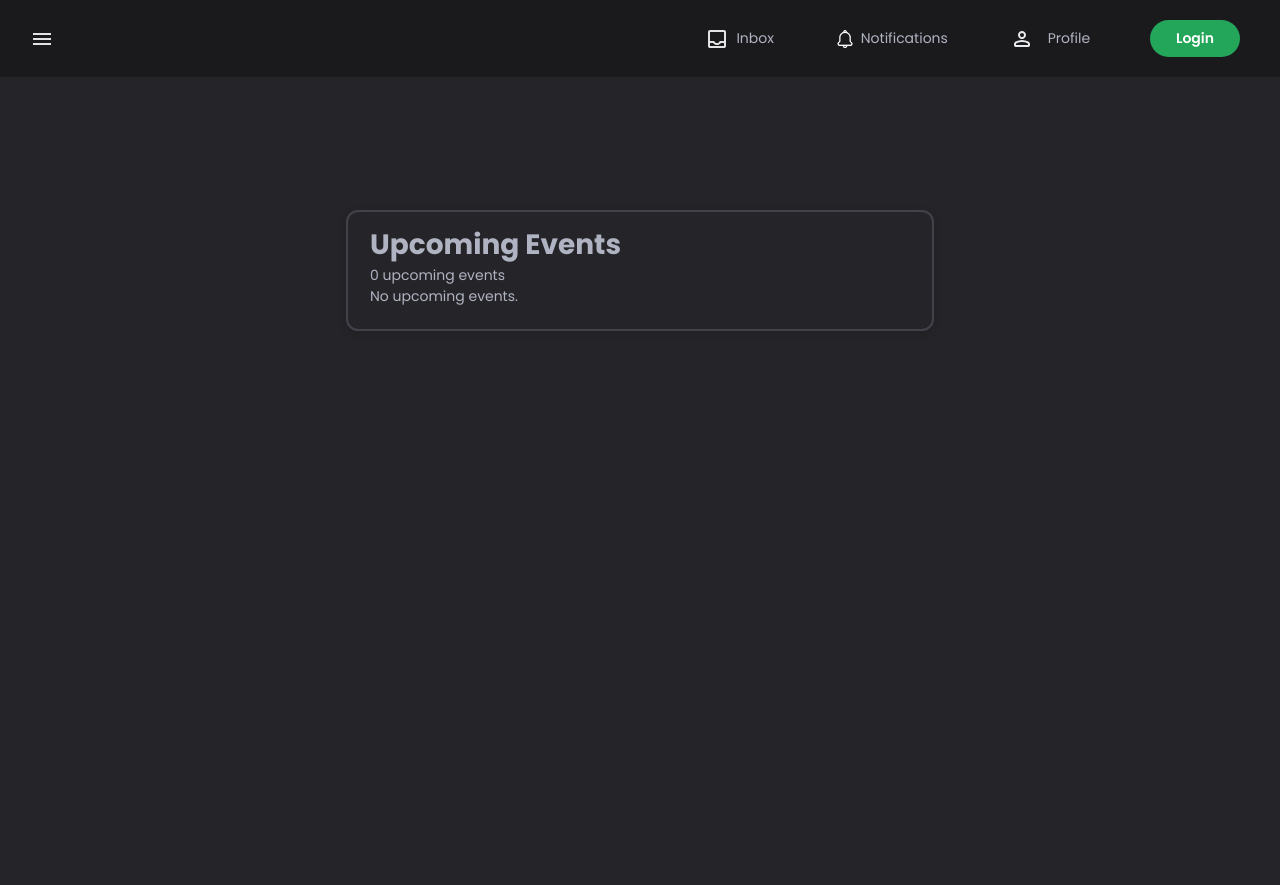
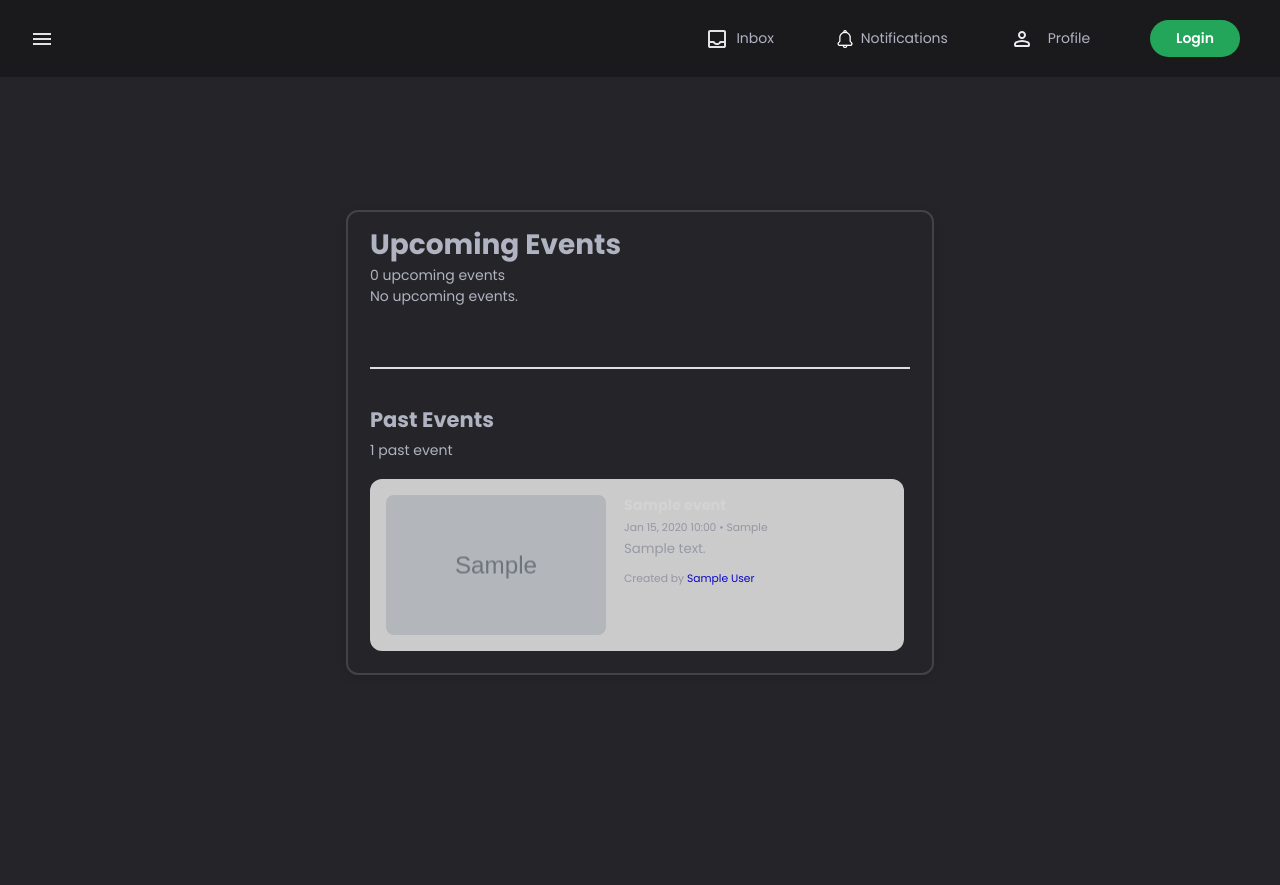
Before and after one commit to Visxal6/Project-B-24, a Django app: page /leaderboard/events-list/ in a window 1280 px wide. Before the commit the page ends 331 px from the top, so only its background shows below. Run offline with Django 5.2, Linux system fonts and the light colour scheme; tables that the repository leaves empty hold one stand-in row (values such as "Sample post"); grey boxes marked "Sample" are stand-in pictures.

Commit message:
displays past events on event page

```diff
--- a/leaderboard/templates/leaderboard/events_list.html
+++ b/leaderboard/templates/leaderboard/events_list.html
@@ -12,12 +12,12 @@
     <h1 class="task-header">Upcoming Events</h1>
 
     <div class="task-summary">
-      <p style="padding-top: 10px">{{ events|length }} upcoming event{{ events|length|pluralize }}</p>
+      <p style="padding-top: 10px">{{ upcoming_events|length }} upcoming event{{ upcoming_events|length|pluralize }}</p>
     </div>
 
     <div class="events-feed" role="list">
-      {% if events %}
-        {% for ev in events %}
+      {% if upcoming_events %}
+        {% for ev in upcoming_events %}
           <a href="{% url 'leaderboard:event_detail' ev.id %}" style="text-decoration:none;color:inherit;">
             <article class="event-card" role="listitem">
             {% if ev.image %}
@@ -46,6 +46,42 @@
       {% endif %}
     </div>
 
+    <!-- Past Events Section -->
+    {% if past_events %}
+      <h2 class="task-header" style="margin-top: 60px; padding-top: 40px; border-top: 2px solid #e0e0e0;">Past Events</h2>
+
+      <div class="task-summary">
+        <p style="padding-top: 10px">{{ past_events|length }} past event{{ past_events|length|pluralize }}</p>
+      </div>
+
+      <div class="events-feed" role="list" style="opacity: 0.8;">
+        {% for ev in past_events %}
+          <a href="{% url 'leaderboard:event_detail' ev.id %}" style="text-decoration:none;color:inherit;">
+            <article class="event-card" role="listitem" style="background: #f5f5f5;">
+            {% if ev.image %}
+              <div class="event-image" style="background-image: url('{{ ev.image.url }}'); filter: grayscale(30%);" aria-hidden="true"></div>
+            {% else %}
+              <div class="event-image" style="filter: grayscale(30%);" aria-hidden="true"></div>
+            {% endif %}
+
+            <div class="event-body">
+              <h3 class="event-title">{{ ev.title }}</h3>
+              <div class="event-meta"><small>{{ ev.start_at|date:"M d, Y H:i" }}{% if ev.location %} • {{ ev.location }}{% endif %}</small></div>
+              <div class="event-desc">{{ ev.description|linebreaksbr }}</div>
+              <div class="event-meta"><small>Created by
+                {% if ev.created_by %}
+                  <a href="{% url 'users:profile' username=ev.created_by.username %}">{{ ev.created_by|get_display_name }}</a>
+                {% else %}
+                  Unknown
+                {% endif %}
+              </small></div>
+            </div>
+            </article>
+          </a>
+        {% endfor %}
+      </div>
+    {% endif %}
+
     {# floating create button for CIOs (bottom-left) #}
     {% if user.is_authenticated and user.profile.role == 'cio' %}
       <a class="new-event-btn" href="{% url 'leaderboard:event_create' %}">
--- a/leaderboard/views.py
+++ b/leaderboard/views.py
@@ -81,15 +81,22 @@ def task_toggle(request, idx):
 
 
 def events_list(request):
-    # show upcoming events (include events that started very recently so newly-created events
-    # with start_at equal to now still appear). Also include events that are currently running
-    # (end_at in the future).
-    window = timezone.now() - timedelta(minutes=1)
+    now = timezone.now()
+
+    # Upcoming events: events whose start time hasn't passed yet
     upcoming = Event.objects.filter(
-        # either the event hasn't ended yet, or it starts in the near future
-        models.Q(end_at__gte=timezone.now()) | models.Q(start_at__gte=window)
+        start_at__gte=now
     ).order_by('start_at')
-    return render(request, "leaderboard/events_list.html", {"events": upcoming})
+
+    # Past events: events whose start time has already passed
+    past = Event.objects.filter(
+        start_at__lt=now
+    ).order_by('-start_at')  # Most recent first
+
+    return render(request, "leaderboard/events_list.html", {
+        "upcoming_events": upcoming,
+        "past_events": past
+    })
 
 
 @login_required
```
Also changed, not shown: users/templates/users/dashboard.html (+26 -0 lines), users/views.py (+18 -2 lines).
